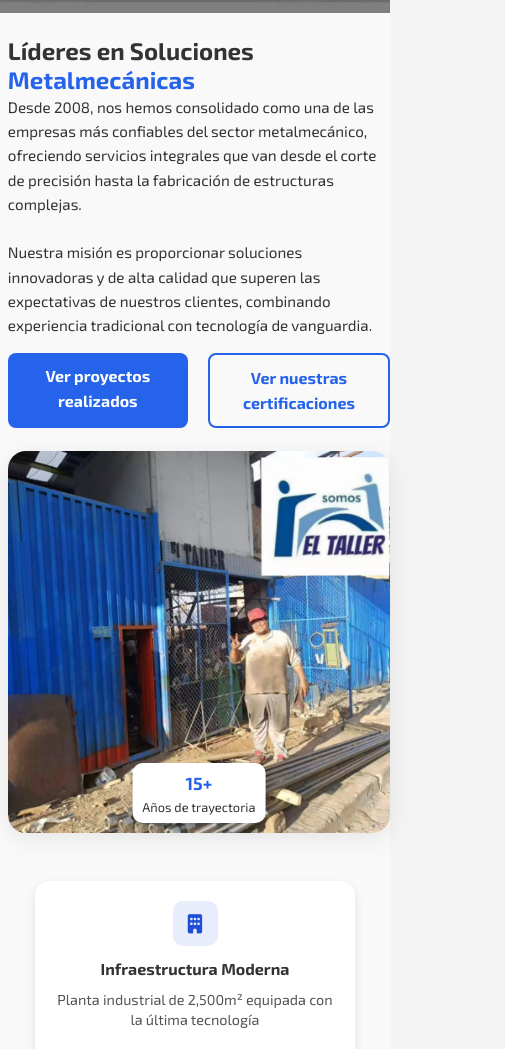
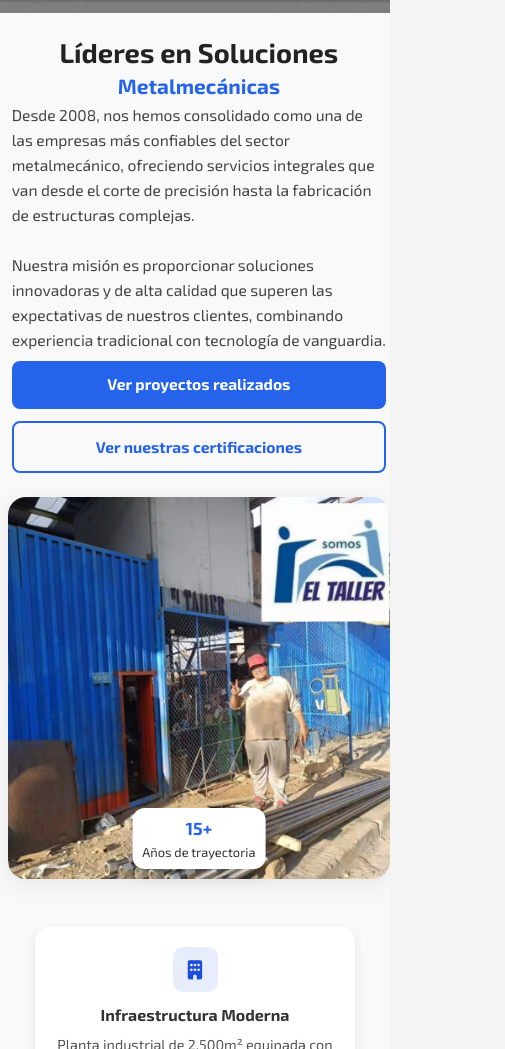
Before and after one commit to Fab-4564/fab, a plain HTML site: page index.html in a window 390 px wide. Shown: the part 951-2000 px from the top of the page, 505 px wide, since content can reach past the window. Drawn offline with Linux system fonts and the light colour scheme.

Commit message:
Update style.css

```diff
--- a/style.css
+++ b/style.css
@@ -541,6 +541,14 @@ footer {
     margin-left: 50px;     /* margen solo a la izquierda del texto */
 }
 
+.servicios-texto h2 {
+    font-size: clamp(1.2rem, 5vw, 2.8rem);
+    margin-bottom: 20px;
+    line-height: 1.2;
+    word-wrap: break-word;
+}
+
+/* Imagen */
 .servicios-imagen {
     flex: 0 0 50%;         /* ocupa la otra mitad */
     position: relative;    /* para el sticker */
@@ -927,16 +935,84 @@ footer {
 
 .servicios-texto {
     flex: 1 1 420px;
-    min-width: 220px;
+    min-width: 260px;
     max-width: 600px;
     text-align: left;
-    margin-left: 1vw; /* Reducido el margen izquierdo */
+    margin-left: 2vw;
+}
+
+.servicios-texto h2 {
+    font-size: clamp(1.3rem, 4vw, 3.2rem);
+    margin-bottom: 1vw;
+    line-height: 1.15;
+    font-weight: 700;
+    color: #222;
+    text-align: left;
+}
+
+.servicios-texto .highlight {
+    font-size: clamp(1.2rem, 6vw, 2.8rem);
+    color: rgb(37, 99, 235);
+    font-weight: 800;
+    display: inline-block;
+    margin-top: 0.2em;
+}
+
+.servicios-texto p {
+    font-size: clamp(1rem, 2.2vw, 1.3rem);
+    line-height: 1.6;
+    margin-bottom: 2vw;
+    color: #444;
+}
+
+.banner-buttons {
+    display: flex;
+    flex-wrap: wrap;
+    gap: 18px;
+    margin-top: 1.5vw;
+}
+
+.banner-buttons .btn,
+.banner-buttons .btn-servicios,
+.btn-certificaciones {
+    font-size: clamp(0.95rem, 2.5vw, 1.15rem);
+    padding: clamp(10px, 2vw, 16px) clamp(18px, 5vw, 35px);
+    border-radius: 8px;
+    min-width: 160px;
+    max-width: 100%;
+    box-sizing: border-box;
+    font-weight: 700;
+    text-align: center;
+    border: none;
+    transition: background 0.3s, color 0.3s, transform 0.2s;
+    cursor: pointer;
+    white-space: normal;
+}
+
+.banner-buttons .btn-servicios {
+    background-color: rgb(37, 99, 235);
+    color: #fff;
+}
+
+.banner-buttons .btn-servicios:hover {
+    background-color: rgb(29, 78, 216);
+}
+
+.btn-certificaciones {
+    background-color: transparent;
+    color: rgb(37, 99, 235);
+    border: 2px solid rgb(37, 99, 235);
+}
+
+.btn-certificaciones:hover {
+    background-color: rgb(37, 99, 235);
+    color: #fff;
 }
 
 .servicios-imagen {
-    flex: 1 1 600px; /* Permite que la imagen crezca más */
-    min-width: 260px;
-    max-width: 700px;
+    flex: 1 1 320px;
+    min-width: 220px;
+    max-width: 500px;
     display: flex;
     justify-content: center;
     align-items: center;
@@ -945,15 +1021,41 @@ footer {
 }
 
 .servicios-imagen img {
-    width: 100%;
-    max-width: 520px; /* Imagen más grande */
-    min-width: 180px;
+    width: 90%;
+    max-width: 400px;
+    min-width: 120px;
     border-radius: 18px;
     object-fit: cover;
     box-shadow: 0 6px 24px rgba(0,0,0,0.08);
 }
 
-/* Responsive para tablets y móviles */
+.trayectoria {
+    position: absolute;
+    bottom: clamp(10px, 2vw, 28px);
+    right: clamp(10px, 2vw, 28px);
+    background: #fff;
+    padding: clamp(7px, 1.5vw, 18px) clamp(14px, 3vw, 28px);
+    border-radius: 12px;
+    box-shadow: 0 4px 16px rgba(0,0,0,0.13);
+    text-align: center;
+    font-size: clamp(0.8rem, 2vw, 1rem);
+    z-index: 2;
+}
+
+.trayectoria .numero {
+    font-size: clamp(1.2rem, 4vw, 2.2rem);
+    font-weight: bold;
+    color: rgb(37, 99, 235);
+    display: block;
+}
+
+.trayectoria .texto {
+    font-size: clamp(0.7rem, 1.5vw, 1rem);
+    color: #333;
+    display: block;
+}
+
+/* --- Responsive --- */
 @media (max-width: 900px) {
     .servicios-top {
         flex-direction: column;
@@ -968,24 +1070,65 @@ footer {
         min-width: 0;
         text-align: center;
     }
-    .servicios-texto {
-        margin-left: 0; /* Sin margen en móvil/tablet */
+    .servicios-texto h2,
+    .servicios-texto .highlight {
+        text-align: center !important;
+    }
+    .banner-buttons {
+        justify-content: center;
+        gap: 18px;
+    }
+    .servicios-imagen img {
+        width: 95vw;
+        max-width: 350px;
+    }
+    .trayectoria {
+        right: 50%;
+        transform: translateX(50%);
+        bottom: 10px;
+    }
+}
+
+@media (max-width: 600px) {
+    .servicios {
+        padding: 24px 2vw;
+    }
+    .servicios-texto h2 {
+        font-size: clamp(1.1rem, 7vw, 1.7rem);
+    }
+    .servicios-texto .highlight {
+        font-size: clamp(1rem, 8vw, 1.3rem);
+    }
+    .servicios-texto p {
+        font-size: clamp(0.95rem, 4vw, 1.1rem);
+    }
+    .banner-buttons {
+        flex-direction: column;
+        align-items: stretch;
+        gap: 12px;
+    }
+    .banner-buttons .btn,
+    .btn-certificaciones {
+        width: 100%;
+        max-width: 100%;
+        font-size: clamp(0.85rem, 4vw, 1rem);
+        padding: clamp(8px, 3vw, 12px) clamp(10px, 8vw, 18px);
     }
     .servicios-imagen img {
         width: 98vw;
         max-width: 98vw;
-        min-width: 120px;
+    }
+    .trayectoria {
+        font-size: 0.8rem;
+        padding: 6px 10px;
+        right: 50%;
+        transform: translateX(50%);
+        bottom: 10px;
+    }
+    .trayectoria .numero {
+        font-size: 1.1rem;
+    }
+    .trayectoria .texto {
+        font-size: 0.8rem;
     }
 }
-
-/* Responsive para móviles pequeños */
-@media (max-width: 600px) {
-    .servicios {
-        padding: 24px 2vw;
-    }
-    .servicios-imagen img {
-        width: 100vw;
-        max-width: 100vw;
-        min-width: 100px;
-    }
-}
```
